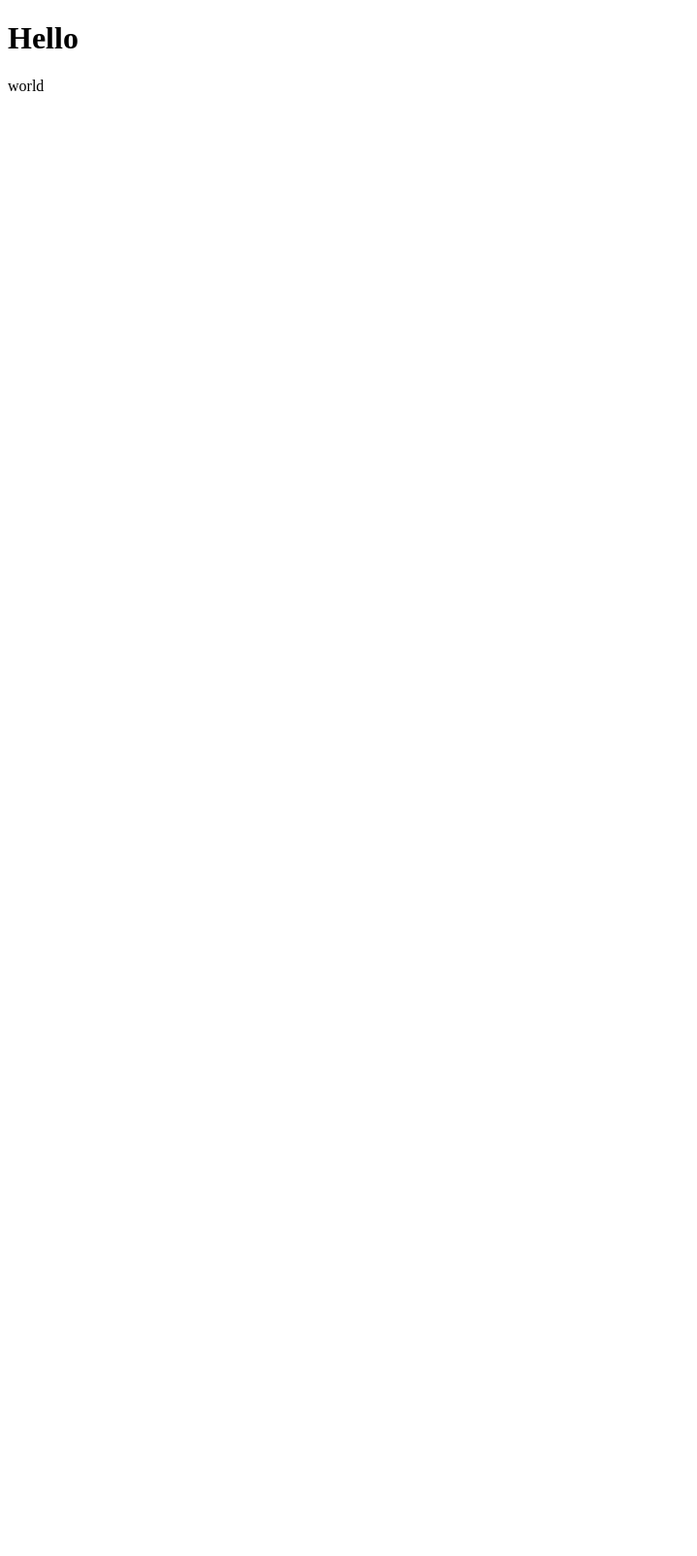
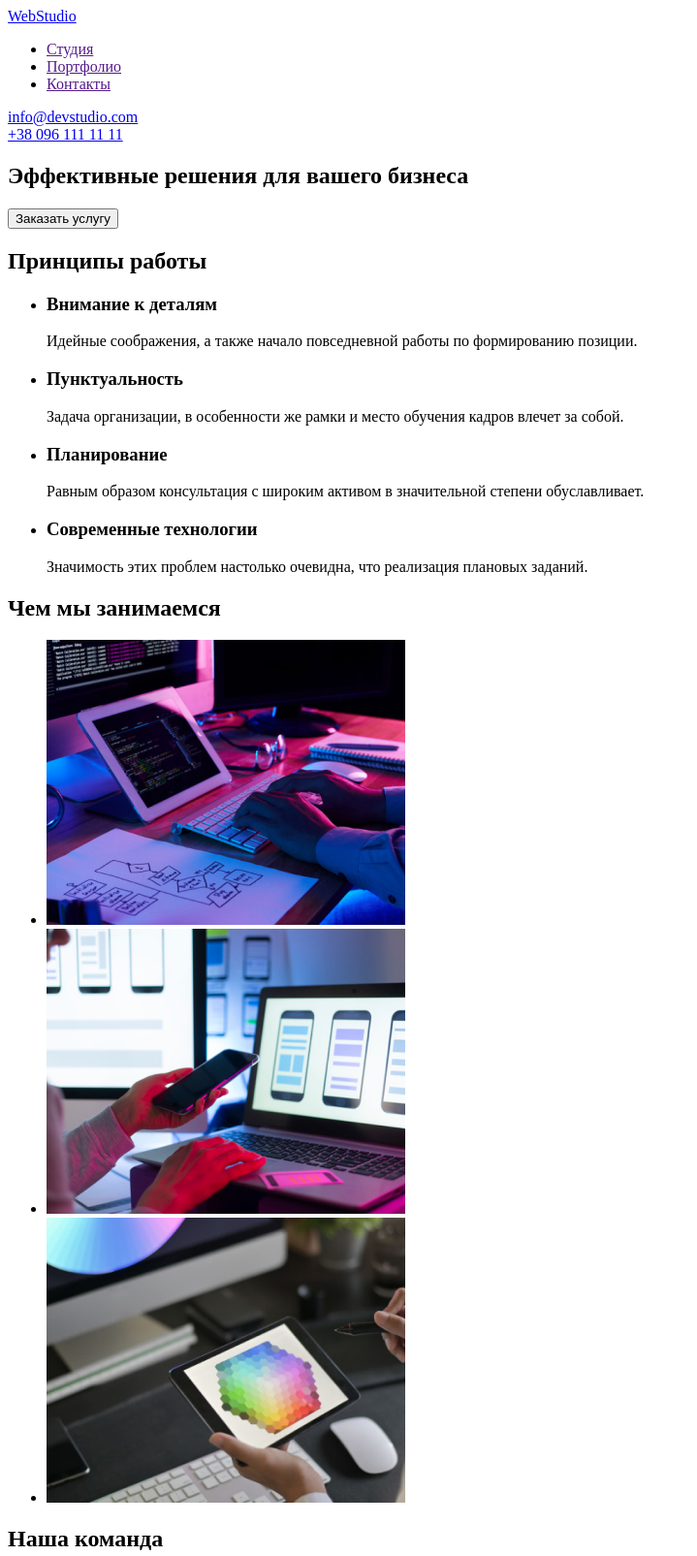
Before and after one commit to Ira-Pavl/goit-markup-hw-01, a plain HTML site: page index.html in a window 1280 px wide. Shown: the top 1605 px of the page at 97% size, without its empty margins (0-719 px from the left). Before the commit the page ends 800 px from the top, so only its background shows below. Drawn offline with Linux system fonts and the light colour scheme.

Commit message:
update index.html

```diff
--- a/index.html
+++ b/index.html
@@ -4,10 +4,131 @@
     <meta charset="UTF-8">
     <meta http-equiv="X-UA-Compatible" content="IE=edge">
     <meta name="viewport" content="width=device-width, initial-scale=1.0">
-    <title>My first HW</title>
+    <title>Site</title>
 </head>
 <body>
-  <h1>Hello</h1>
-  <p>world</p>
+  <header>
+    <nav>
+      <a href="./index.html">
+        <span>Web</span>Studio
+        </a>
+      <ul>
+        <li>
+          <a href="">Студия</a></li>
+        <li>
+          <a href="">Портфолио</a></li>
+        <li>
+          <a href="">Контакты</a></li>
+      </ul>
+    </nav>
+    <div>
+      <a href="mailto:info@devstudio.com">info@devstudio.com</a>
+    </div>
+    <div>
+      <a href="tel:+380961111111">+38 096 111 11 11</a>
+    </div>
+  </header>
+  <main>
+    <section>
+      <div>
+      <h1>Эффективные решения для вашего бизнеса</h1>
+      <button type="submit">Заказать услугу</button>
+    </div>
+    </section>
+    <section>
+      <h2>Принципы работы</h2>
+      <ul>
+        <li>
+        <h3>Внимание к деталям</h3>
+        <p>Идейные соображения, а также начало повседневной работы
+          по формированию позиции.</p>
+      </li>
+      <li>
+        <h3>Пунктуальность</h3>
+        <p>Задача организации, в особенности же
+          рамки и место обучения кадров влечет за собой.</p>
+      </li>
+      <li>
+        <h3>Планирование</h3>
+        <p>Равным образом консультация с
+          широким активом в значительной степени обуславливает.</p>
+      </li>
+      <li>
+        <h3>Современные технологии</h3>
+        <p>Значимость этих проблем
+          настолько очевидна, что реализация плановых заданий.</p>
+      </li>
+      </ul>
+    </section>
+    <section>
+      <h2>Чем мы занимаемся</h2>
+      <ul>
+       <li>
+      <img
+      src="/images/img1.jpg"
+      alt="компьютер"
+      width="370"
+      >
+       </li>
+       <li>
+      <img
+      src="/images/img2.jpg"
+      alt="телефон"
+      width="370"
+      >
+       </li>
+      <li>
+      <img
+      src="/images/img3.jpg"
+      alt="планшет"
+      width="370"
+      >
+      </li>
+    </ul>
+    </section>
+    <section>
+      <h2>Наша команда</h2>
+      <ul>
+        <li>
+        <img src="/images/photo1.jpg"
+        alt="Фото дизайнера"
+        width="270">
+          <h3>Игорь Демьяненко</h3>
+          <p>Product Designer</p>
+        </li>
+        <li>
+        <img src="/images/photo2.jpg"
+        alt="Фото фронтэнда"
+        width="270">
+          <h3>Ольга Репина</h3>
+          <p>Frontend Developer</p>
+        </li>
+      <li>
+        <img src="/images/photo3.jpg"
+        alt="Фото маркетолога"
+        width="270">
+          <h3>Николай Тарасов</h3>
+          <p>Marketing</p>
+      </li>
+      <li>
+        <img src="/images/photo4.jpg"
+        alt="Фото UI дизайнера"
+        width="270">
+          <h3>Михаил Ермаков</h3>
+          <p>UI Designer</p>
+      </li>
+      </ul>
+    </section>
+  </main>
+  <footer>
+    <a href="./index.html">
+      <span>Web</span>Studio
+      </a>
+      <address>
+        г. Киев, пр-т Леси Украинки, 26
+        <a href="mailto:info@example.com">info@example.com</a>
+        <a href="tel:+380991111111">+38 099 111 11 11</a>
+      </address>
+  </footer>
 </body>
 </html>
```
Also changed, not shown: .prettierrc.json (added), images/img1.jpg (added), images/img2.jpg (added), images/img3.jpg (added), images/photo1.jpg (added), images/photo2.jpg (added), images/photo3.jpg (added), images/photo4.jpg (added).
